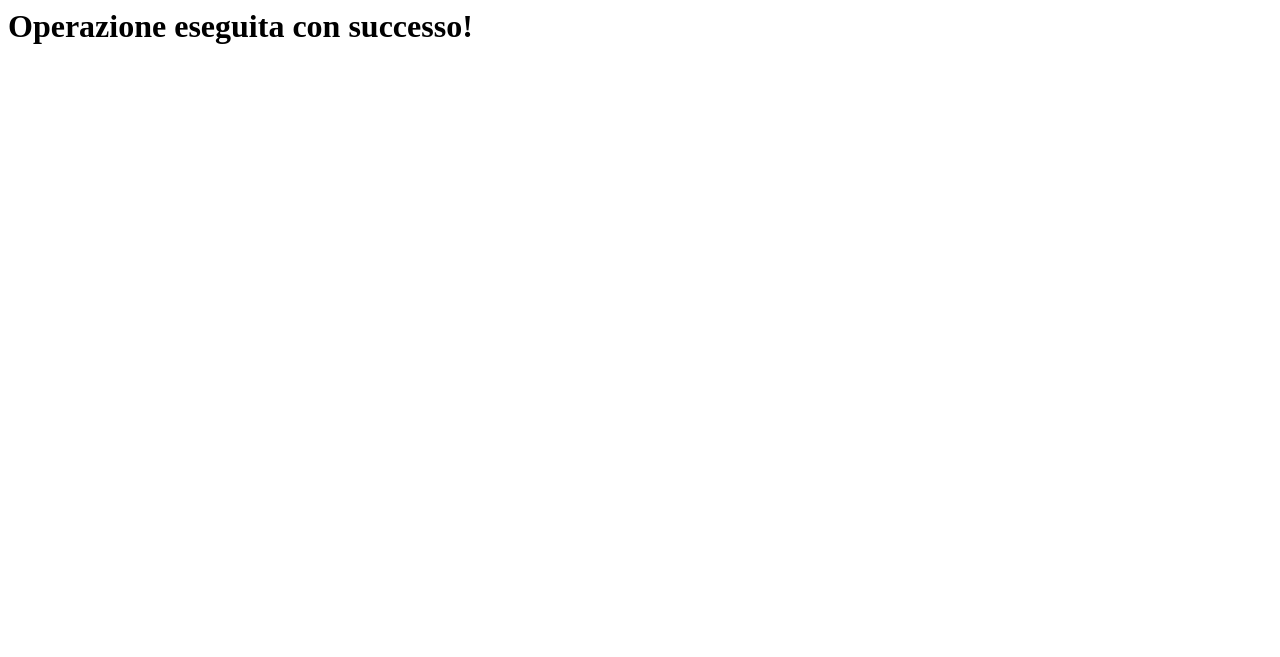
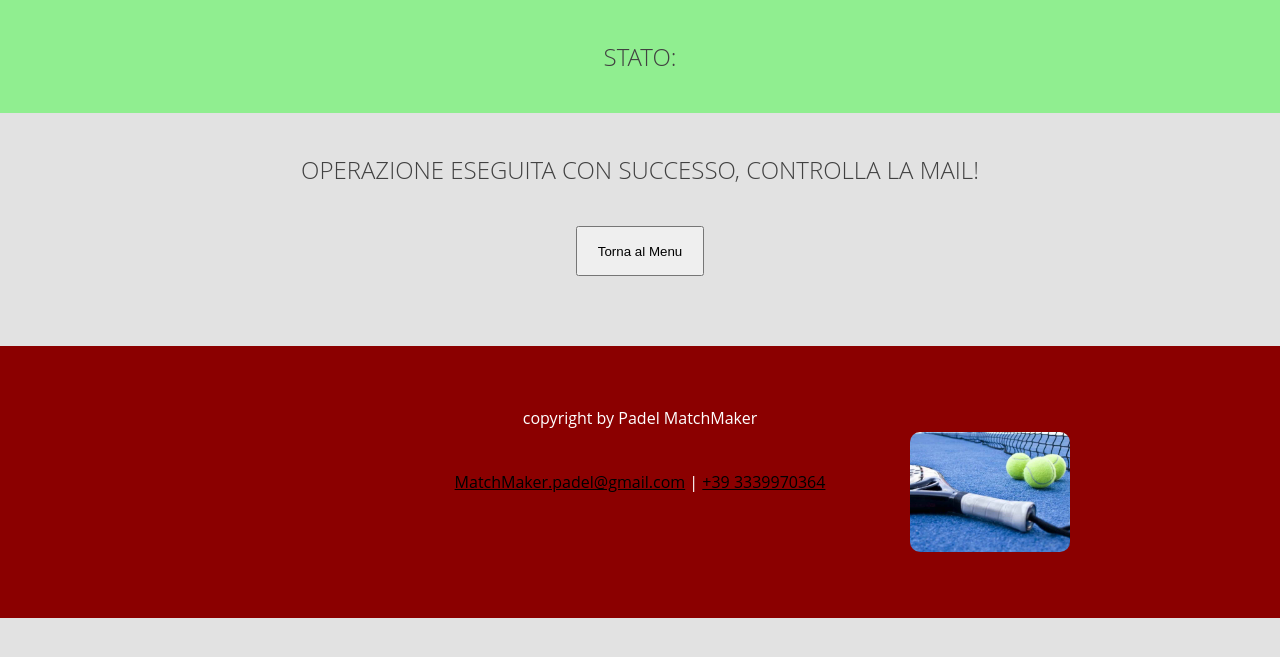
Before and after one commit to TommasoFachin/matchMaker, a Flask app: template Progetto MongoDB/templates/confirmed.html in a window 1280 px wide. Shown: the top 657 px of the page. Run offline with Flask 2, Linux system fonts and the light colour scheme; the template is opened without the code that fills it, so the values that code supplies are empty.

Commit message:
modifiche
mod

```diff
--- a/Progetto MongoDB/templates/confirmed.html
+++ b/Progetto MongoDB/templates/confirmed.html
@@ -1 +1,41 @@
-<h1>Operazione eseguita con successo!</h1>
+
+
+<!DOCTYPE html>
+<html lang="it">
+<head>
+  <meta charset="UTF-8">
+  <meta http-equiv="X-UA-Compatible" content="IE=edge">
+  <meta name="viewport" content="width=device-width, initial-scale=1.0">
+
+  <title>CONFERMA</title>
+  <link rel="stylesheet" href="static/css/style2.css">
+  <script src={{ url_for('static', filename='static/js/script1.js') }}></script>
+
+
+
+</head>
+<header >
+<div class="head">
+<h2><center><span color="red">STATO:</span></center></h2>
+<!-- <img src="static/images/logoo.jpg" /> -->
+</div>
+</header>
+<body>
+<h2><center>Operazione eseguita con successo, controlla la mail!</center></h2>
+<form action="{{ url_for('creaPartita') }}" method="post">
+
+<input type="submit" value="Torna al Menu">
+
+</form>
+ <footer>
+	  copyright by Padel MatchMaker <br>
+	 <center><a class="trans-color-text" href="#">MatchMaker.padel@gmail.com</a> | <span itemprop="telephone"><a href="#">+39 3339970364</a></span></center>
+		 <img src="/static/images/padel.jpg"  class="imgFooter">
+ </footer>
+
+
+</body>
+
+
+
+</html>
```
